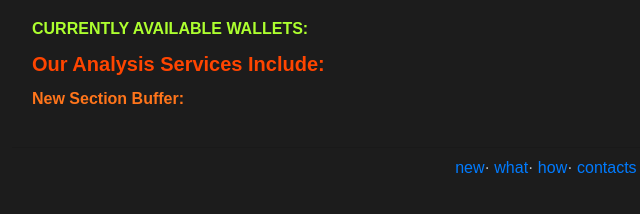
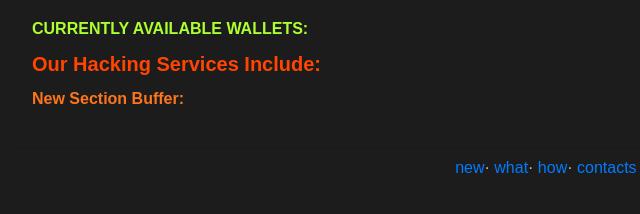
Before and after one commit to darkwalker11/GhostMarket1, a website: page dashboard.html in a window 1280 px wide. Shown: the part 164-378 px from the top of the page, 73-713 px from the left. Drawn offline with nearby package versions, Linux system fonts and the light colour scheme; no server answers.

Commit message:
update 2

```diff
--- a/dashboard.html
+++ b/dashboard.html
@@ -63,7 +63,7 @@
                                     <h6><span style="color:GreenYellow">CURRENTLY AVAILABLE WALLETS:</span></h6>
                                     <div id="block_7_inventory"></div>
 
-                                    <h5><span style="color:OrangeRed">Our Analysis Services Include:</span></h5>
+                                    <h5><span style="color:OrangeRed">Our Hacking Services Include:</span></h5>
                                     <div id="block_8_analysis"></div>
 
                                     <h6 style="color: #ff751b;">New Section Buffer:</h6>
```
Also changed, not shown: admin.html (+1 -1 lines).
